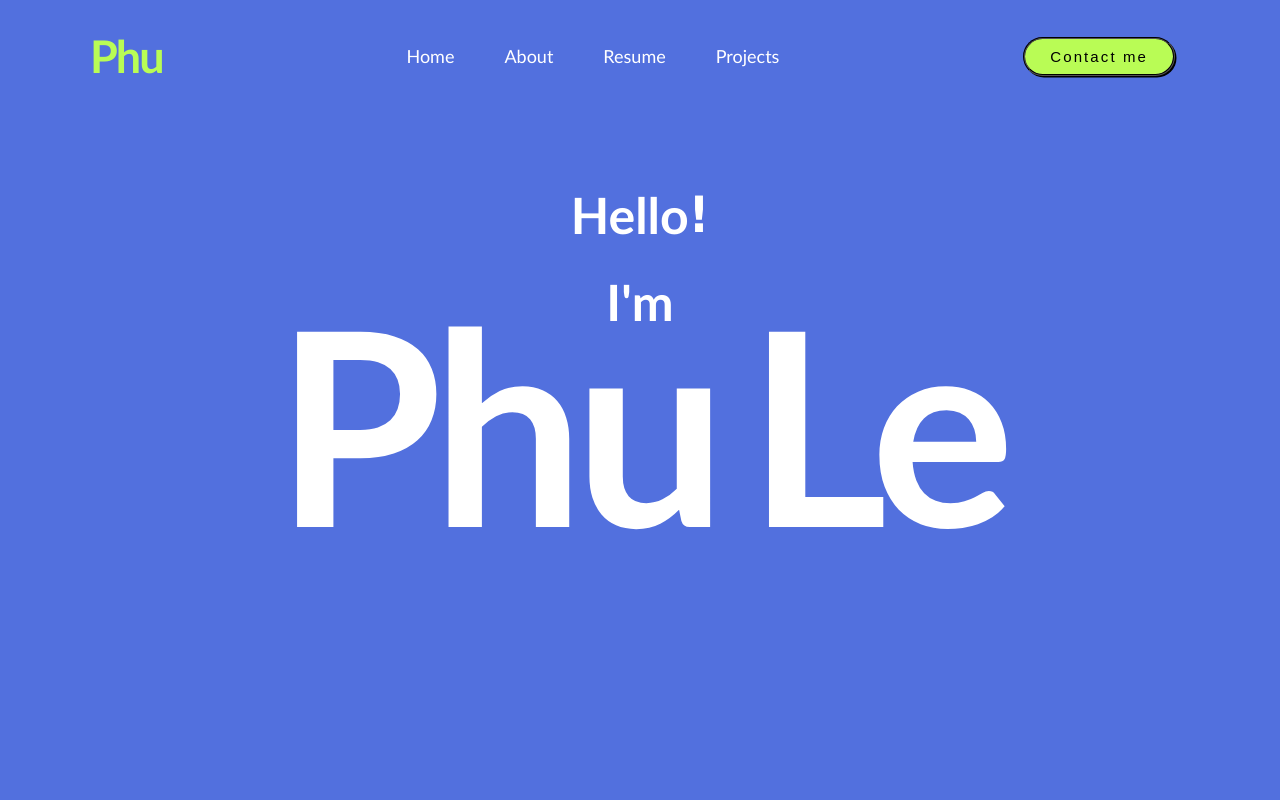
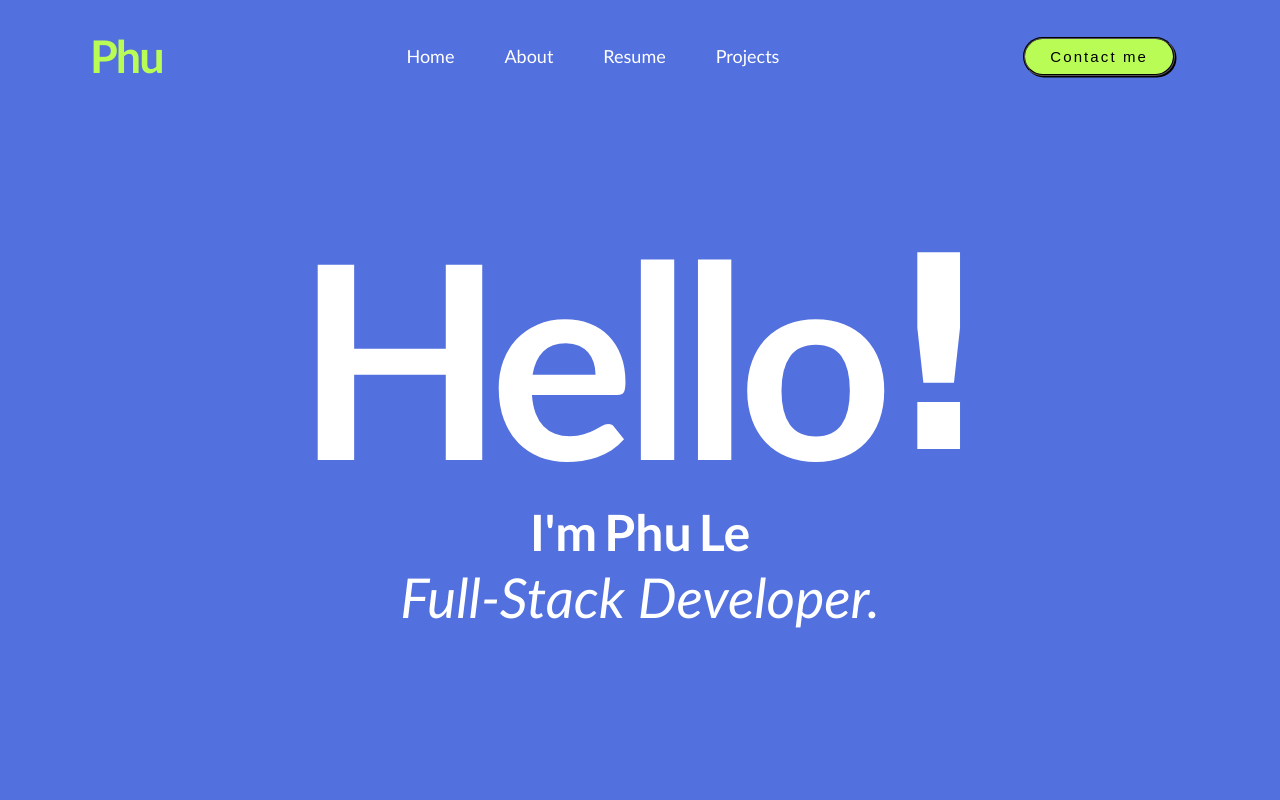
Before and after one commit to phuProjects/Personal-Portfolio, a React (Vite) app in the folder my-react-app/: page / in a window 1280 px wide. Shown: the top 800 px of the page. Built offline with nearby package versions, Linux system fonts and the light colour scheme.

Commit message:
Revert "c"
This reverts commit bc9914b2c7fbf4535dc288cee2f855d7ad4a49de.

```diff
--- a/my-react-app/src/App.css
+++ b/my-react-app/src/App.css
@@ -45,40 +45,38 @@ button:hover{
 .hero{
     height: 85vh;
 }
+.hero h1{
+    display: flex;
+    justify-content: center;
+    font-weight: bold;
+    font-size: 270px;
+    color: white;
+    letter-spacing: -10px;
+    margin-top: 3rem;
+    max-height: 22rem;
+}
+
+.hero h1 span{
+    font-family: 'Tahoma',sans-serif;
+}
+
+.hero h2{
+    display: flex;
+    justify-content: center;
+    font-size: 50px;
+    font-weight: 600;
+    color: white;
+    word-spacing: -5px;
+    max-height: 3.8rem;
+}
 .hero h3{
     display: flex;
     justify-content: center;
-    font-weight: bold;
-    font-size: 50px;
+    font-size: 55px;
+    font-weight: 500;
     color: white;
-    margin-top: 3rem;
-    line-height: 3;
-
+    font-style: italic;
 }
-.hero h2{
-    display: flex;
-    justify-content: center;
-    font-weight: bold;
-    font-size: 50px;
-    color: white;
-    line-height: 0.5;
-}
-
-.hero h3 span{
-    font-family: 'Tahoma',sans-serif;
-}
-
-.hero h1{
-    display: flex;
-    justify-content: center;
-    font-size: 270px;
-    color: white;
-    word-spacing: -25px;
-    letter-spacing: -10px;
-    line-height: 0.8;
-
-}
-
 .about-me{
     height: 100vh;
     background-color: rgba(238, 239, 251, 0.888);
--- a/my-react-app/src/components/Hero.jsx
+++ b/my-react-app/src/components/Hero.jsx
@@ -1,10 +1,9 @@
 export default function Hero(){
     return(
         <div className="hero">
-            <h3>Hello<span>!</span></h3>
-            <h2>I'm</h2>
-            <h1>Phu Le</h1>
-
+            <h1>Hello<span>!</span></h1>
+            <h2>I'm Phu Le</h2>
+            <h3>Full-Stack Developer.</h3>
         </div>
 
     )
```
